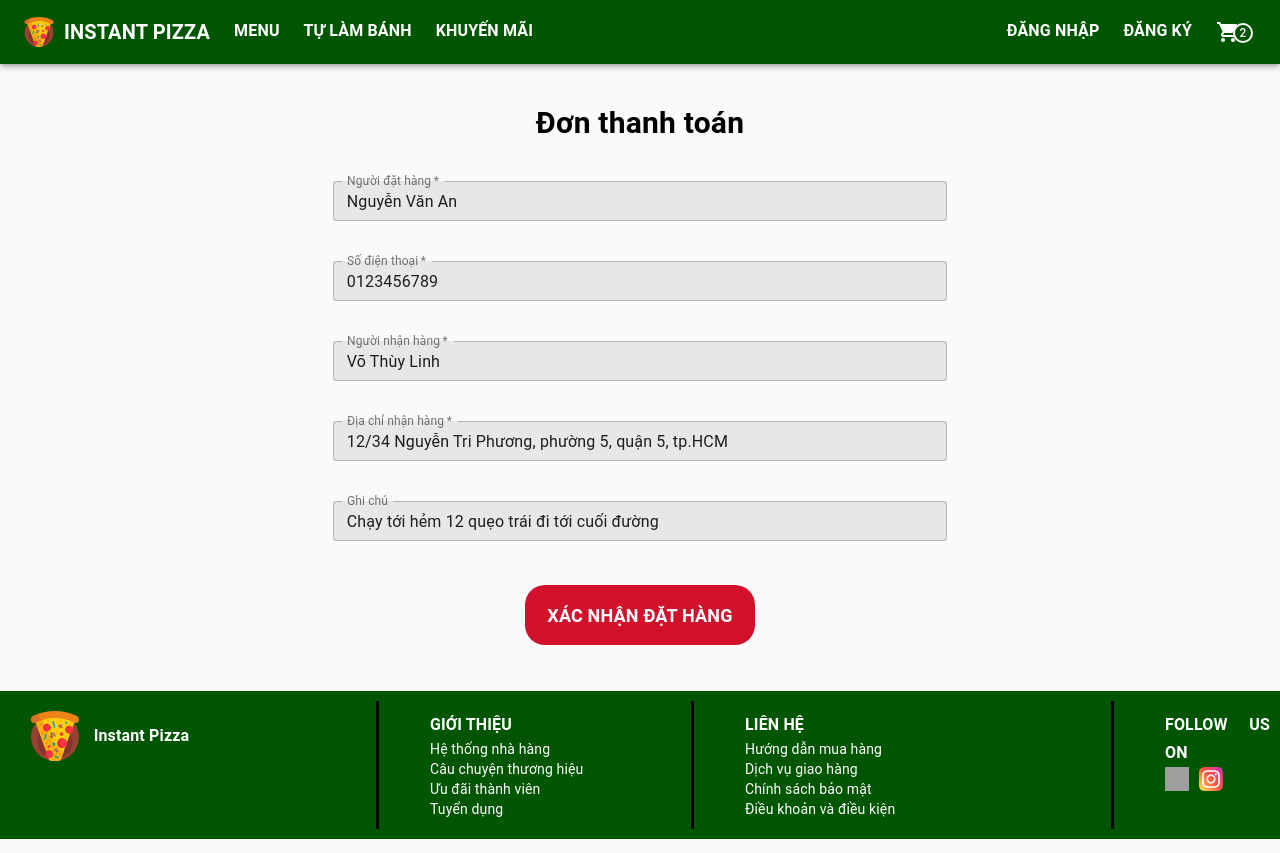
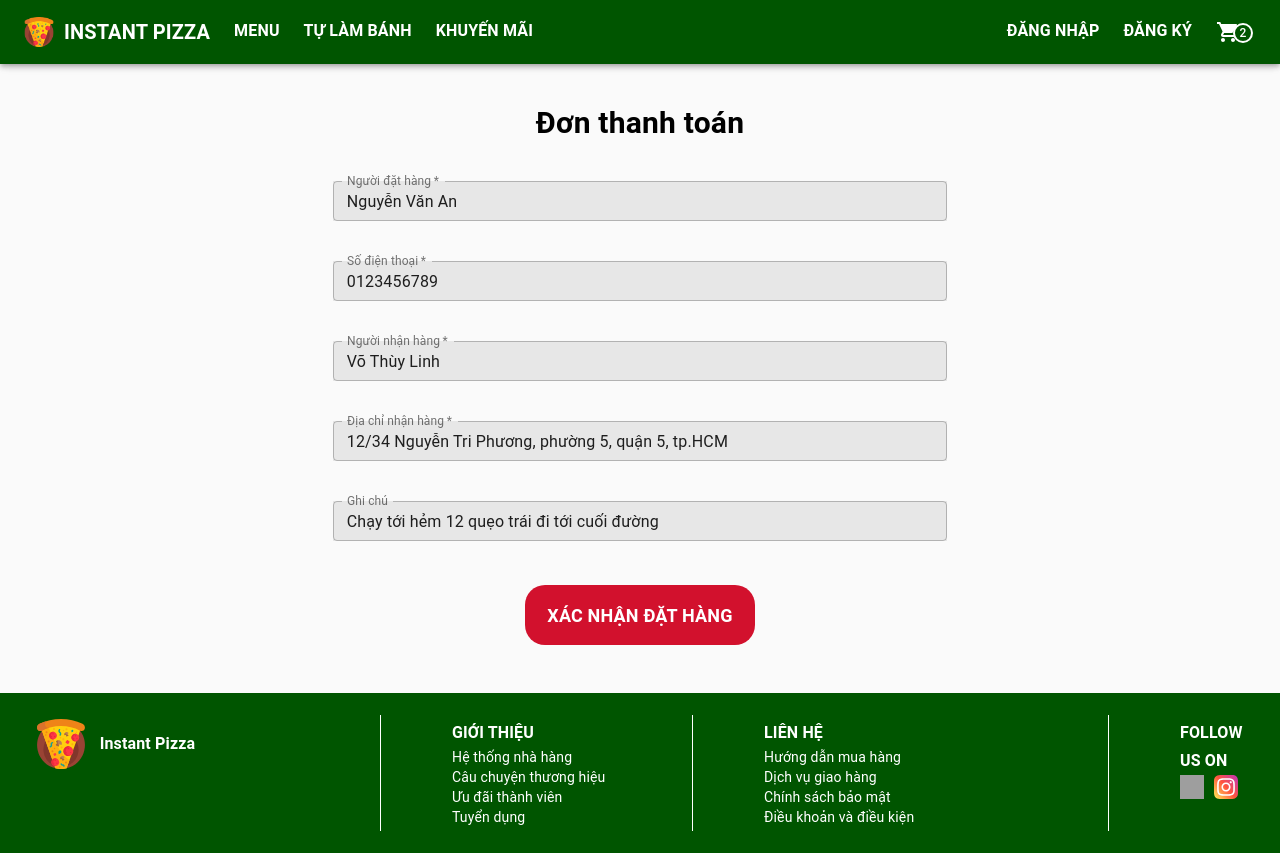
Before and after one commit to ndhungw/pizza-online, a React (Create React App) app: page /payment in a window 1280 px wide. Built offline with nearby package versions, Linux system fonts and the light colour scheme; grey boxes are pictures that could not be loaded; a web font is replaced by a local one.

Commit message:
update footer: make it look better on small screen

```diff
--- a/src/components/Footer/Footer.js
+++ b/src/components/Footer/Footer.js
@@ -18,15 +18,15 @@ const useStyles = makeStyles((theme) => ({
     display: "flex",
     backgroundColor: "#005500",
     width: "100%",
-    padding: 10,
-    marginTop: 30,
+    padding: theme.spacing(2),
+    marginTop: theme.spacing(4),
   },
 
   verticalLineStyle: {
-    width: 3,
+    width: 1,
     border: "none",
-    height: "100%",
-    backgroundColor: "black",
+    height: "90%",
+    backgroundColor: "#fff",
     alignSelf: "center",
   },
   linkEffect: {
@@ -92,6 +92,7 @@ const Footer = () => {
           </Typography>
         </div>
       </Grid>
+
       <Box
         component={Grid}
         container
@@ -102,6 +103,7 @@ const Footer = () => {
       >
         <Divider className={classes.verticalLineStyle} />
       </Box>
+
       <Grid
         container
         item
@@ -114,6 +116,7 @@ const Footer = () => {
           flexDirection: "column",
           marginTop: 10,
           marginBottom: 10,
+          paddingLeft: 20,
         }}
       >
         <Typography
@@ -163,6 +166,7 @@ const Footer = () => {
           Tuyển dụng
         </Typography>
       </Grid>
+
       <Box
         component={Grid}
         container
@@ -174,6 +178,7 @@ const Footer = () => {
       >
         <Divider className={classes.verticalLineStyle} />
       </Box>
+
       <Grid
         container
         item
@@ -186,6 +191,7 @@ const Footer = () => {
           flexDirection: "column",
           marginTop: 10,
           marginBottom: 10,
+          paddingLeft: 20,
         }}
       >
         <Typography
@@ -245,6 +251,7 @@ const Footer = () => {
       >
         <Divider className={classes.verticalLineStyle} />
       </Box>
+
       <Grid
         container
         item
@@ -256,6 +263,7 @@ const Footer = () => {
         style={{
           marginTop: 10,
           marginBottom: 10,
+          paddingLeft: 20,
         }}
       >
         <Typography
```
